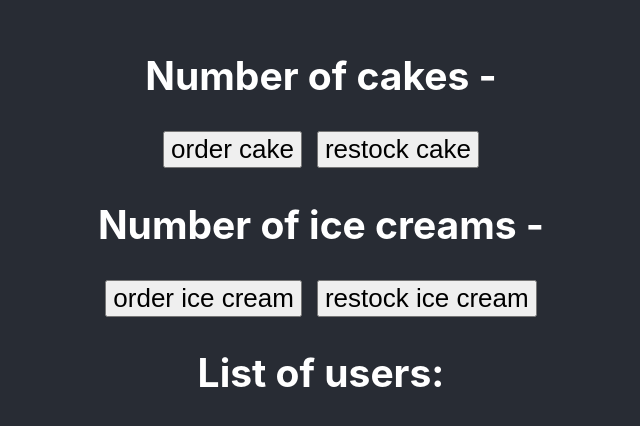
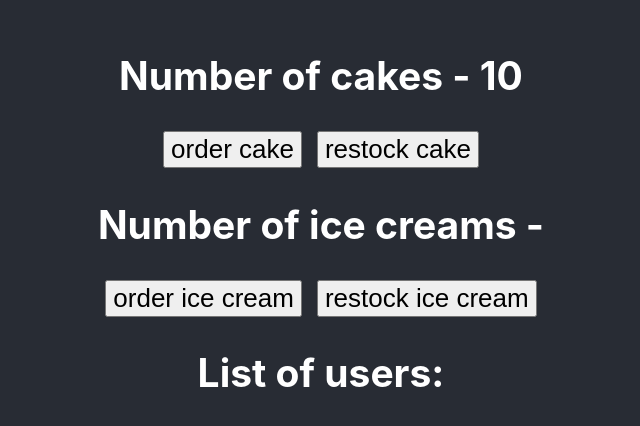
Before and after one commit to Theo-flux/cake-redux, a React (Vite) app in the folder react-rtk-demo/: page / in a window 1280 px wide. Shown: the part 176-602 px from the top of the page, without its empty margins (319-959 px from the left). Built offline with nearby package versions, Linux system fonts and the light colour scheme.

Commit message:
added state to cakeview

```diff
--- a/react-rtk-demo/src/features/cake/cakeSlice.js
+++ b/react-rtk-demo/src/features/cake/cakeSlice.js
@@ -1,7 +1,7 @@
 import {createSlice} from '@reduxjs/toolkit';
 
 const initialState = {
-    numOfCake: 10
+    numOfCakes: 10
 }
 
 const cakeSlice = createSlice({
@@ -9,10 +9,10 @@
     initialState: initialState,
     reducers: {
         ordered: (state) => {
-            state.numOfCake--
+            state.numOfCakes--
         },
         restocked: (state, action) => {
-            state.numOfCake += action.payload
+            state.numOfCakes += action.payload
         }
     }
 })
--- a/react-rtk-demo/src/features/cake/cakeView.jsx
+++ b/react-rtk-demo/src/features/cake/cakeView.jsx
@@ -1,9 +1,13 @@
 import React from 'react'
+import { useSelector } from 'react-redux'
+
 
 function CakeView() {
+  const numOfCakes = useSelector((state) => state.cake.numOfCakes)
+
   return (
     <div>
-        <h2>Number of cakes - </h2>
+        <h2>Number of cakes - {numOfCakes}</h2>
         <button style={{marginRight:'15px'}}>order cake</button>
         <button>restock cake</button>
     </div>
--- a/react-rtk-demo/src/features/icecream/icecreamSlice.js
+++ b/react-rtk-demo/src/features/icecream/icecreamSlice.js
@@ -1,4 +1,4 @@
-const { cakeActions } = require('../cake/cakeSlice')
+// import cakeActions  from '../cake/cakeSlice'
 
 import { createSlice } from '@reduxjs/toolkit'
 
```
